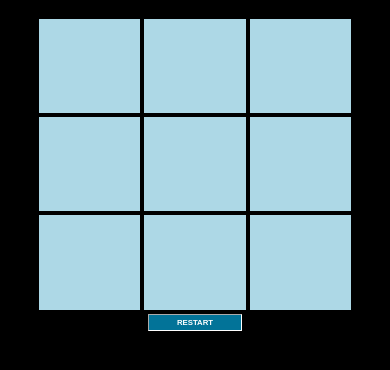
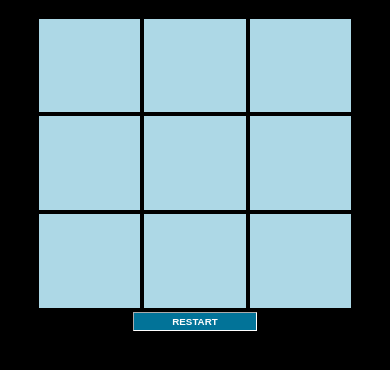
Before and after one commit to marcosfrancomarinho/jogo-da-velha, a plain HTML site: page index.html in a window 390 px wide. Shown: the part 72-442 px from the top of the page. Drawn offline with nearby package versions, Linux system fonts and the light colour scheme.

Commit message:
Atualizar o style.css

```diff
--- a/style.css
+++ b/style.css
@@ -81,7 +81,7 @@ button {
     }
 
     button {
-        width: 30%;
-        font-size: 2vw;
+        width: 40%;
+        font-size: 2.5vw;
     }
 }
```
